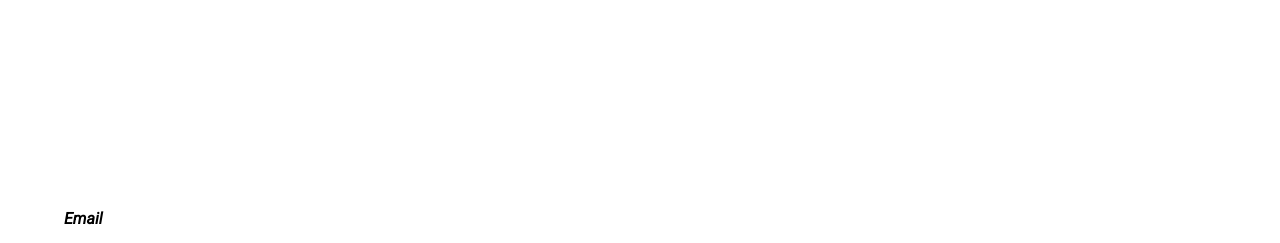
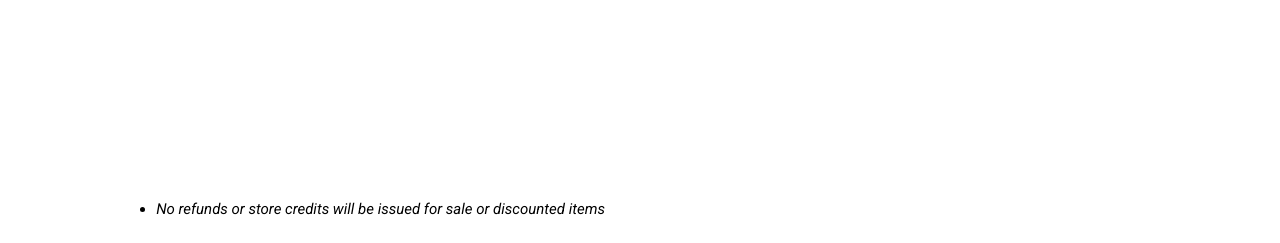
Before and after one commit to Gabe0214/MMA-Frontend, a React (Create React App) app: page /products/product/1 in a window 1280 px wide. Shown: the part 655-898 px from the top of the page. Built offline with nearby package versions, Linux system fonts and the light colour scheme; no server answers.

Commit message:
shipping policies section added to product page

```diff
--- a/src/App.scss
+++ b/src/App.scss
@@ -14,6 +14,11 @@ a {
     margin: 0;
     padding: 0;
     box-sizing: border-box;
+}
+
+
+body{
+    font-family: Roboto, sans-serif;
 }
 
 .title {
--- a/src/components/Products/IndividualProduct/IndividualProduct.js
+++ b/src/components/Products/IndividualProduct/IndividualProduct.js
@@ -1,9 +1,10 @@
 import React,{useState, useEffect} from 'react';
-import ProductCard from './ProductCard'
+import ProductCard, { ProductDescription } from './ProductCard'
 import Axios from 'axios'
 import { Sizes } from './SizesSection/Sizes';
 import { CartSection } from './AddToCart/AddToCart'
-
+import './IndividualProduct.scss'
+import { ShippingReturns } from './ShippingReturn/ShippingPolicies';
 
 const IndividualProduct = (props) => {
     const [product, setProduct] = useState({})
@@ -27,12 +28,15 @@ const IndividualProduct = (props) => {
 
     }, [])
 
+    console.log(product)
 
     return (
       <>
         <ProductCard price={product.price} image={currentImgView && currentImgView} images={product.images} setImageView={setCurrentImgView} name={product.name}/>
         <Sizes/>
         <CartSection/>
+        <ProductDescription desc={product.description}/>
+        <ShippingReturns/>
       </>
     )
 }
--- a/src/components/Products/IndividualProduct/IndividualProduct.scss
+++ b/src/components/Products/IndividualProduct/IndividualProduct.scss
@@ -34,3 +34,17 @@
         margin-top: 3%
     }
 }
+
+.product-desc {
+    margin: 3% 5% 0 5%;
+
+    h3 {
+        margin-bottom: 3%;
+    }
+    p {
+        font-size: 15px;
+        font-family: Roboto, sans-serif;
+        line-height: 1.4rem;
+        text-transform: uppercase;
+    }
+}
--- a/src/components/Products/IndividualProduct/ProductCard.js
+++ b/src/components/Products/IndividualProduct/ProductCard.js
@@ -27,4 +27,15 @@ const ProductCard = ({images, name, image, setImageView, price}) => {
     )
 }
 
+export const ProductDescription = ({desc}) => {
+    return (
+        <div className='product-desc'>
+            <h3>Description</h3>
+            <div>
+                <p>{desc}</p>
+            </div>
+        </div>
+    )
+   }
+
 export default ProductCard
--- /dev/null
+++ b/src/components/Products/IndividualProduct/ShippingReturn/ShippingPolicies.js
@@ -0,0 +1,17 @@
+import React from 'react'
+import './ShippingPolicies.scss'
+export const ShippingReturns = () => {
+
+    return (
+        <div className='shipping-container'>
+            <h3>Shipping/Returns</h3>
+            <ul className='shipping-list'>
+                  <li>Allow up to 3 to 5 business days for order processing</li>
+                  <li>Sale items can be exchanged for a different size in the same style only</li>
+                  <li>No refunds or store credits will be issued for sale or discounted items</li>
+                  <li>Purchaser is responsible for any applicable duty charges</li>
+                  <li>Items may be delivered via seperate shipments</li>
+            </ul>
+        </div>
+    )
+}
--- /dev/null
+++ b/src/components/Products/IndividualProduct/ShippingReturn/ShippingPolicies.scss
@@ -0,0 +1,15 @@
+.shipping-container {
+    margin: 3% 5% 0 5%;
+
+    .shipping-list {
+        margin: 2% 0 0 8%;
+
+        li {
+            margin-bottom: 2%;
+            font-family: Roboto, sans-serif;
+            font-size: 15px;
+            font-weight: 300;
+            line-height: 1.4;
+        }
+    }
+}
```
